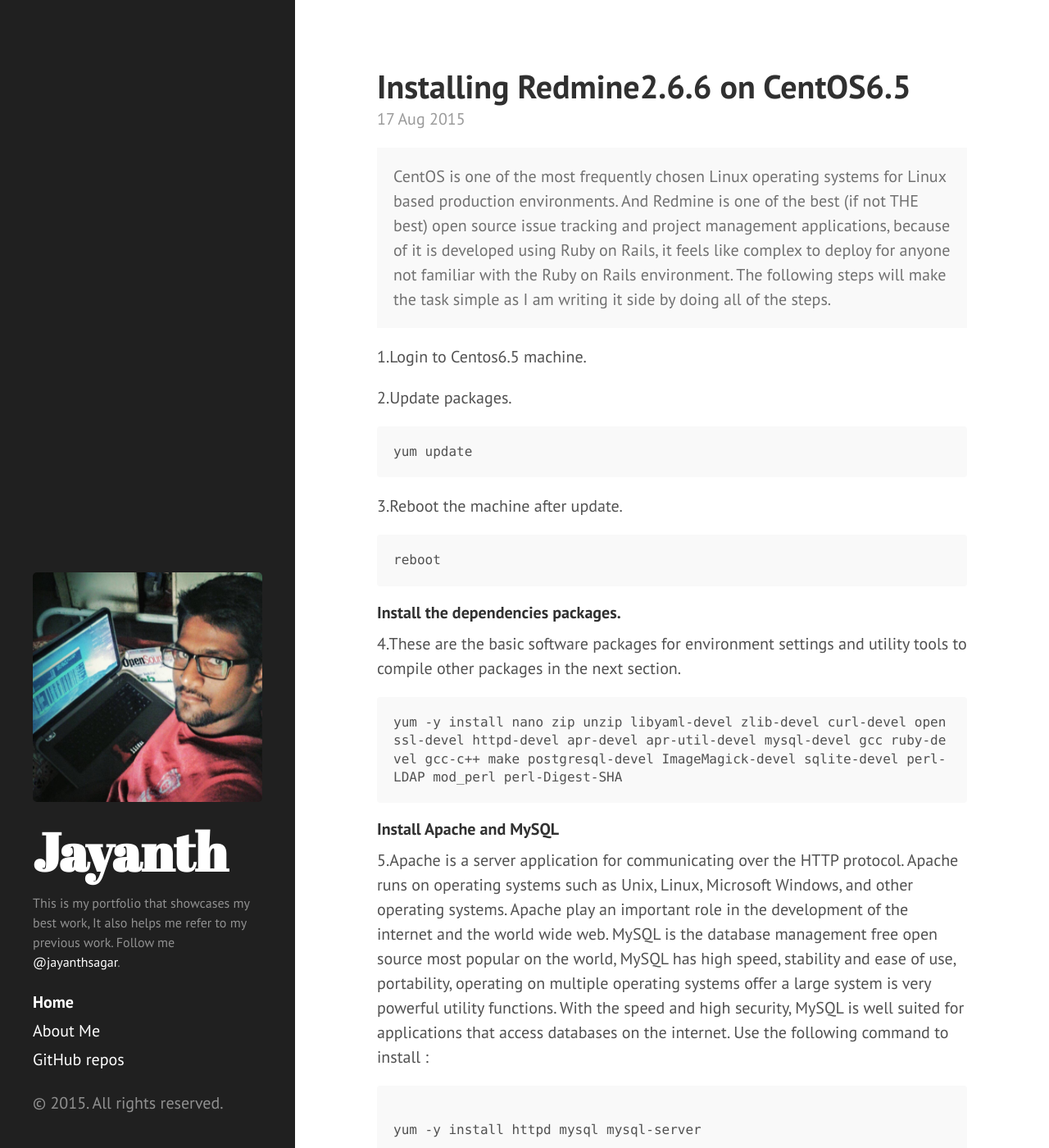
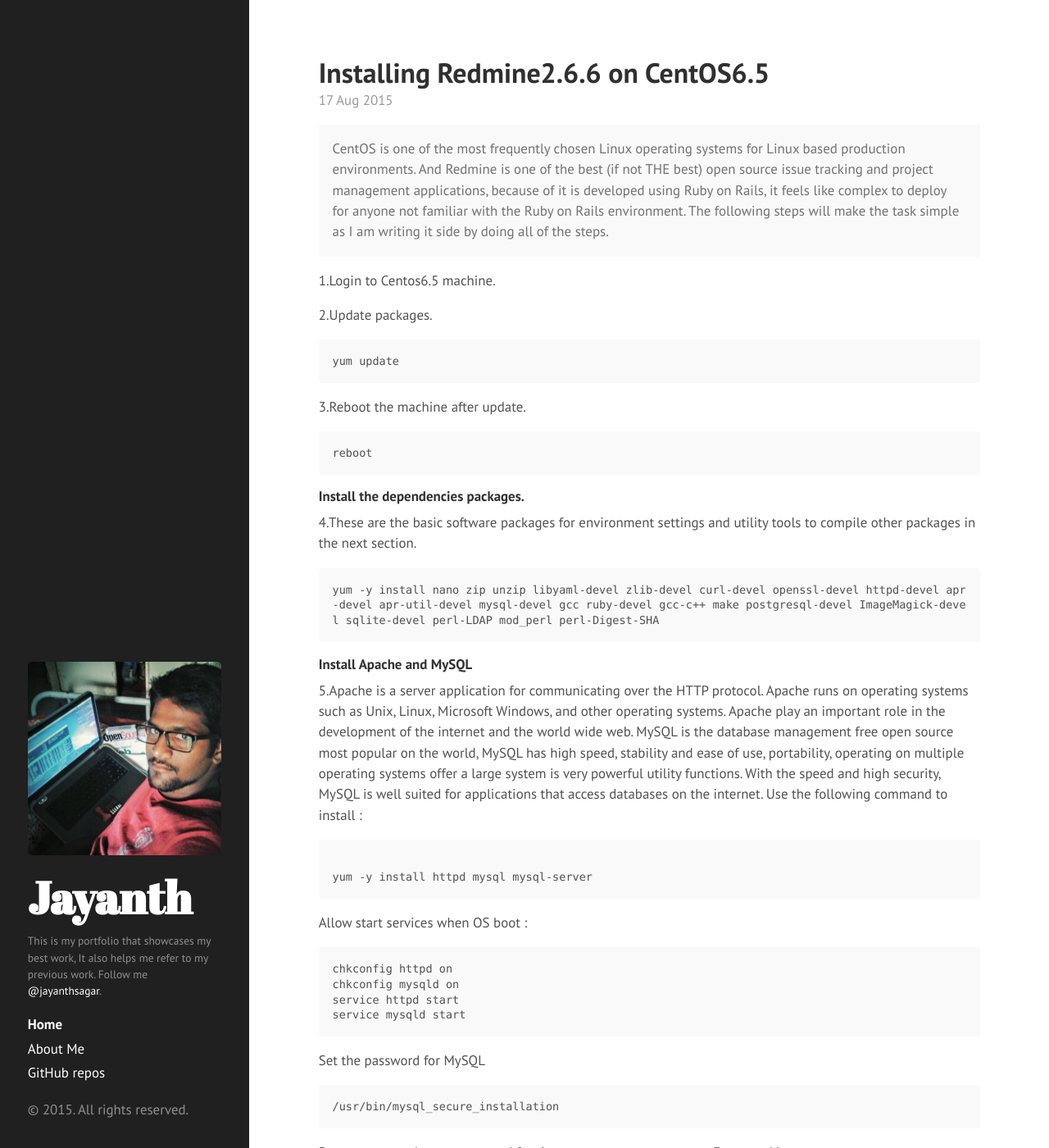
Before and after one commit to jayanthsagar/jayanthsagar.github.io, a Jekyll site: the page built from index.html, in a window 1280 px wide and 1400 px high. Shown: the whole window at 82% size. Built offline with Jekyll 4.4.1, drawn with Linux system fonts in a browser that asks for light colours; Markdown is read by kramdown in place of the engine named in the settings; the list of posts is cut into pages by our own code.

Commit message:
modified media query to fit page into laptop screen

```diff
--- a/public/css/hyde.css
+++ b/public/css/hyde.css
@@ -41,7 +41,7 @@
 }
 @media (min-width: 58em) {
   html {
-    font-size: 20px;
+    font-size: 16.9px;
   }
 }
 
```
